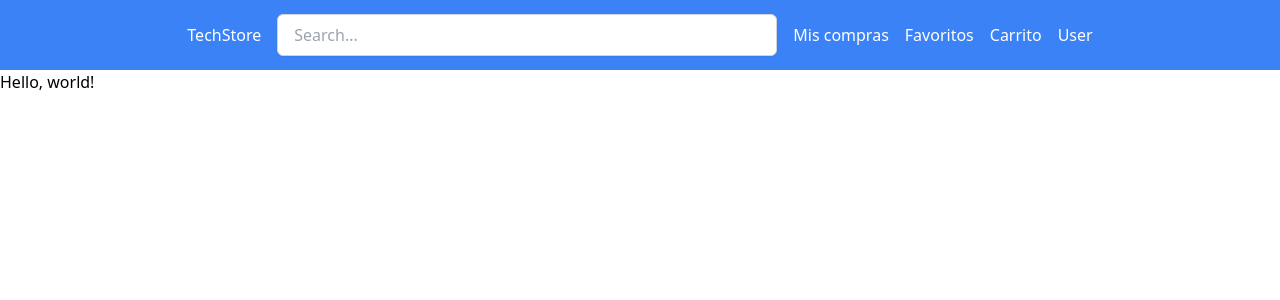
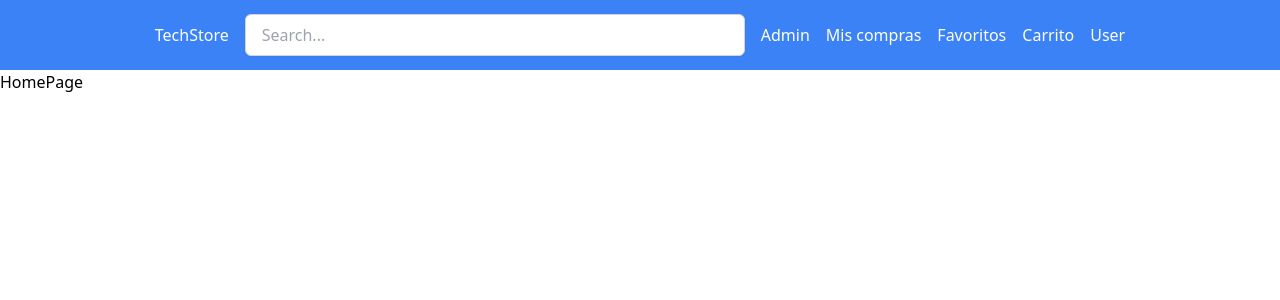
Before and after one commit to JohnyVB/store-front, a React (Create React App) app: page / in a window 1280 px wide. Shown: the top 300 px of the page. Built offline with nearby package versions, Linux system fonts and the light colour scheme.

Commit message:
Add router

```diff
--- a/package.json
+++ b/package.json
@@ -10,12 +10,13 @@
     "@types/node": "^16.18.87",
     "@types/react": "^18.2.64",
     "@types/react-dom": "^18.2.21",
-    "dotenv": "^16.4.5",
     "react": "^18.2.0",
     "react-dom": "^18.2.0",
+    "react-router-dom": "^6.22.3",
     "react-scripts": "^5.0.1",
     "typescript": "^4.9.5",
-    "web-vitals": "^2.1.4"
+    "web-vitals": "^2.1.4",
+    "zustand": "^4.5.2"
   },
   "scripts": {
     "start": "react-scripts start",
--- a/public/index.html
+++ b/public/index.html
@@ -7,7 +7,7 @@
     <meta name="theme-color" content="#000000" />
     <meta
       name="description"
-      content="Web site created using create-react-app"
+      content="Tienda de tecnología, compra tus productos favoritos en linea"
     />
     <link rel="apple-touch-icon" href="%PUBLIC_URL%/logo192.png" />
     <!--
@@ -24,7 +24,7 @@
       work correctly both with client-side routing and a non-root public URL.
       Learn how to configure a non-root public URL by running `npm run build`.
     -->
-    <title>React App</title>
+    <title>TechStore</title>
   </head>
   <body>
     <noscript>You need to enable JavaScript to run this app.</noscript>
--- a/src/App.tsx
+++ b/src/App.tsx
@@ -1,10 +1,11 @@
 import { HeaderApp } from "./components/HeaderApp";
+import { AppRouter } from "./router/AppRouter";
 
 function App() {
   return (
     <div>
       <HeaderApp />
-      <h1>Hello, world!</h1>
+      <AppRouter />
     </div>
   );
 }
--- a/src/components/HeaderApp.tsx
+++ b/src/components/HeaderApp.tsx
@@ -9,6 +9,7 @@ export const HeaderApp = () => {
         placeholder="Search..."
         className="text-black w-[500px] px-4 py-2 border border-gray-300 rounded-md shadow-sm focus:outline-none focus:ring-2 focus:ring-blue-500"
       />
+      <h1>Admin</h1>
       <h1>Mis compras</h1>
       <h1>Favoritos</h1>
       <h1>Carrito</h1>
--- a/src/index.tsx
+++ b/src/index.tsx
@@ -2,15 +2,15 @@ import React from 'react';
 import ReactDOM from 'react-dom/client';
 import App from './App';
 import './index.css';
-import dotenv from 'dotenv';
-
-dotenv.config();
+import { BrowserRouter } from 'react-router-dom'
 
 const root = ReactDOM.createRoot(
   document.getElementById('root') as HTMLElement
 );
 root.render(
   <React.StrictMode>
-    <App />
+    <BrowserRouter>
+      <App />
+    </BrowserRouter>
   </React.StrictMode>
 );
--- /dev/null
+++ b/src/pages/HomePage.tsx
@@ -0,0 +1,5 @@
+export const HomePage = () => {
+  return (
+    <div>HomePage</div>
+  )
+}
--- /dev/null
+++ b/src/router/AppRouter.tsx
@@ -0,0 +1,11 @@
+import { Navigate, Route, Routes } from 'react-router-dom'
+import { HomePage } from '../pages/HomePage'
+
+export const AppRouter = () => {
+  return (
+    <Routes>
+        <Route path="/" element={<HomePage />} />
+        <Route path="*" element={<Navigate to='/' />} />
+    </Routes>
+  )
+}
--- /dev/null
+++ b/src/store/store.ts
@@ -0,0 +1,11 @@
+import { create } from 'zustand'
+
+interface Store {
+  count: number
+  inc: () => void
+}
+
+export const useStore = create<Store>()((set) => ({
+  count: 1,
+  inc: () => set((state) => ({ count: state.count + 1 })),
+}))
```
Also changed, not shown: 2 other files (tests, documents, lock files or other folders).
